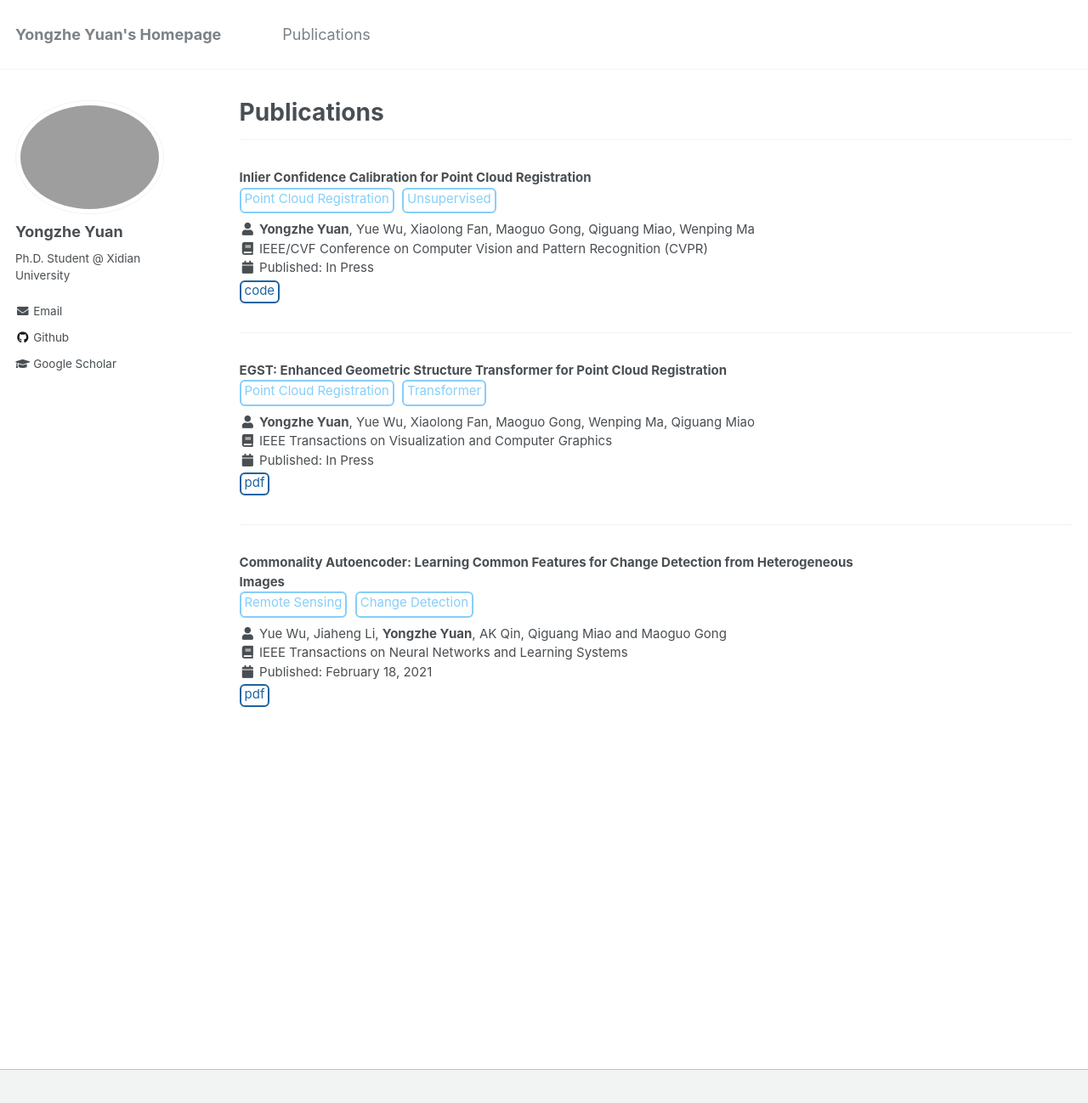
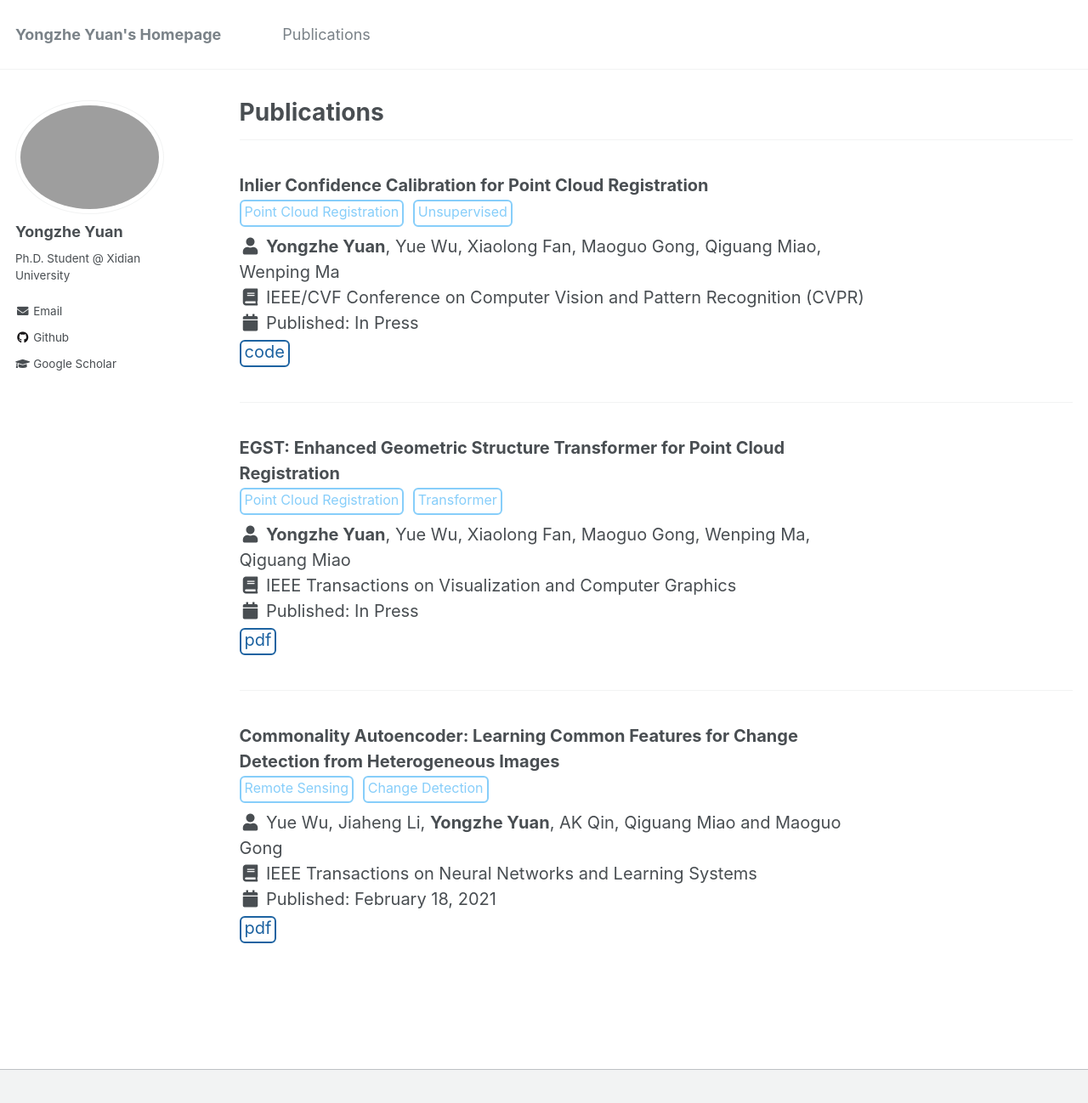
Before and after one commit to YYZMARS/YYZMARS.github.io, a Jekyll site: the page built from _pages/publications.md, in a window 1280 px wide and 1331 px high. Shown: the top 1298 px of the window at 85% size. Built offline with Jekyll 4.4.1, drawn with Linux system fonts in a browser that asks for light colours.

Commit message:
Update archive-single-pub2.html

```diff
--- a/_includes/archive-single-pub2.html
+++ b/_includes/archive-single-pub2.html
@@ -13,7 +13,7 @@
 {% endif %}
 
 <hr style="width:100%;text-align:left;margin-left:0">
-<div class="{{ include.type | default: "list" }}__item" style="font-size: 15px;">
+<div class="{{ include.type | default: "list" }}__item" style="font-size: 20px;">
 
     <div class="archive__item-entry">
 
@@ -21,19 +21,19 @@
             <b>{{ title }}</b> <br>
 <!--             <a href="" style="pointer-events:none;text-decoration:none;color:#ff0000">h</a> -->
           {% if post.tag1 %}
-            <a href="" class="page__taxonomy-item" rel="tag" style="pointer-events:none;text-decoration:none;color:	#87CEFA;font-size:15px">{{ post.tag1 }}</a>
+            <a href="" class="page__taxonomy-item" rel="tag" style="pointer-events:none;text-decoration:none;color:	#87CEFA;font-size:16px">{{ post.tag1 }}</a>
           {% endif %}
           {% if post.tag2 %}
-            <a href="" class="page__taxonomy-item" rel="tag" style="pointer-events:none;text-decoration:none;color:	#87CEFA;font-size:15px">{{ post.tag2 }}</a>
+            <a href="" class="page__taxonomy-item" rel="tag" style="pointer-events:none;text-decoration:none;color:	#87CEFA;font-size:16px">{{ post.tag2 }}</a>
           {% endif %}
           {% if post.tag3 %}
-            <a href="" class="page__taxonomy-item" rel="tag" style="pointer-events:none;text-decoration:none;color:	#87CEFA;font-size:15px">{{ post.tag3 }}</a>
+            <a href="" class="page__taxonomy-item" rel="tag" style="pointer-events:none;text-decoration:none;color:	#87CEFA;font-size:16px">{{ post.tag3 }}</a>
           {% endif %}
           {% if post.tag4 %}
-            <a href="" class="page__taxonomy-item" rel="tag" style="pointer-events:none;text-decoration:none;color:	#87CEFA;font-size:15px">{{ post.tag4 }}</a>
+            <a href="" class="page__taxonomy-item" rel="tag" style="pointer-events:none;text-decoration:none;color:	#87CEFA;font-size:16px">{{ post.tag4 }}</a>
           {% endif %}
           {% if post.tag5 %}
-            <a href="" class="page__taxonomy-item" rel="tag" style="pointer-events:none;text-decoration:none;color:	#87CEFA;font-size:15px">{{ post.tag5 }}</a>
+            <a href="" class="page__taxonomy-item" rel="tag" style="pointer-events:none;text-decoration:none;color:	#87CEFA;font-size:16px">{{ post.tag5 }}</a>
           {% endif %}
 
           <br>
```
